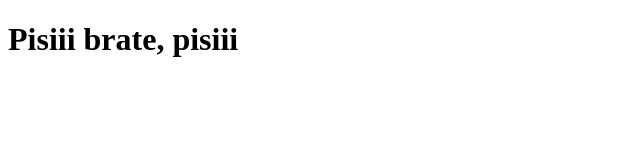
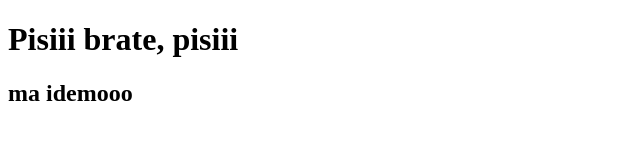
Before and after one commit to Alfic88/coursera-test, a plain HTML site: page fSite/index.html in a window 1280 px wide. Shown: the whole page, without its empty margins (0-640 px from the left). Drawn offline with Linux system fonts and the light colour scheme.

Commit message:
Update index.html

```diff
--- a/fSite/index.html
+++ b/fSite/index.html
@@ -7,5 +7,6 @@
 </head>
 <body>
 <h1>Pisiii brate, pisiii</h1>
+<h2>ma idemooo </h2>
 </body>
 </html>
```
